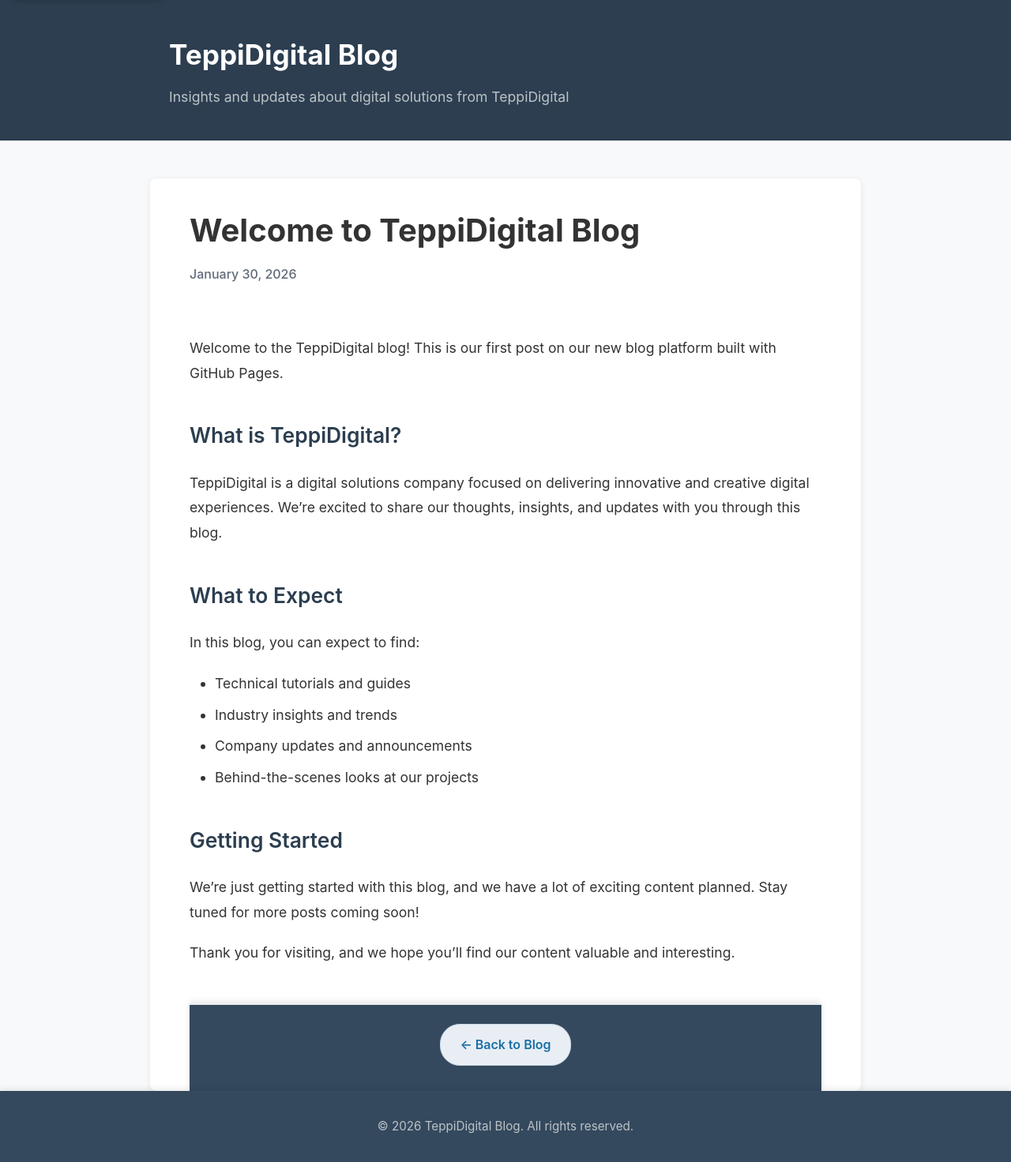
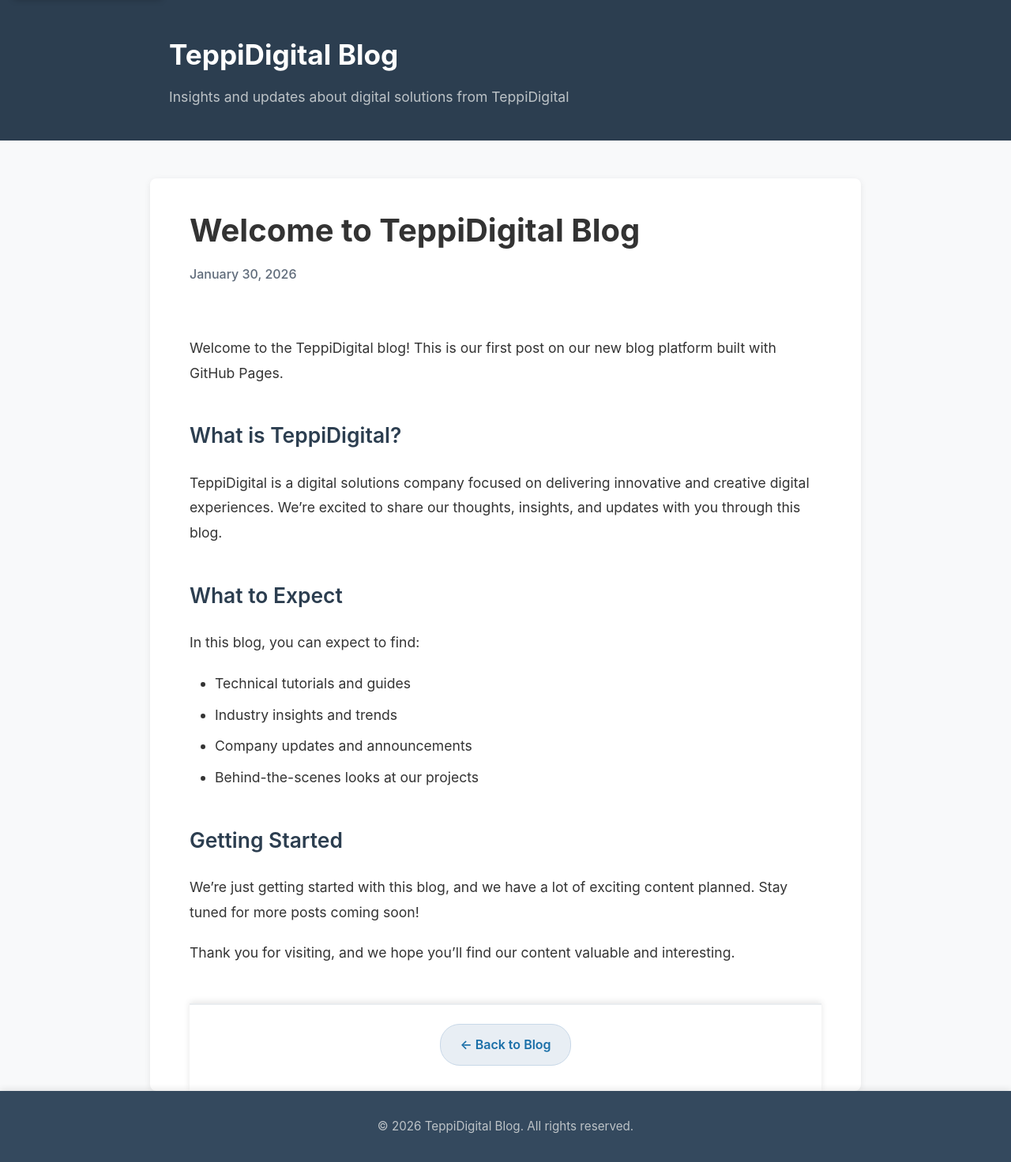
Before and after one commit to teppixdigital/teppixdigital.github.io, a Jekyll site: the page built from _posts/2026/01/30/2026-01-30-welcome-to-teppixdigital-blog.md, in a window 1280 px wide. Shown: the whole page at 79% size. Built offline with Jekyll 4.4.1, drawn with Linux system fonts in a browser that asks for light colours.

Commit message:
style(layout): update default layout styling
- Adjusted spacing and alignment in the default layout

- Updated CSS rules in `assets/css/style.css` to reflect new design

- Removed unused styles and cleaned up redundant rules

```diff
--- a/_layouts/default.html
+++ b/_layouts/default.html
@@ -51,7 +51,7 @@
 
     <main id="main-content" class="container" tabindex="-1">{{ content }}</main>
 
-    <footer role="contentinfo">
+    <footer role="contentinfo" class="footer-content">
       <div class="container">
         <p>&copy; 2026 {{ site.title }}. All rights reserved.</p>
       </div>
--- a/assets/css/style.css
+++ b/assets/css/style.css
@@ -452,12 +452,15 @@ main {
 
 /* Footer */
 footer {
-  background-color: #34495e;
-  color: white;
   text-align: center;
   padding: 2rem 0;
   margin-top: auto;
   box-shadow: 0 -2px 8px rgba(0, 0, 0, 0.1);
+}
+
+.footer-content {
+  background-color: #34495e;
+  color: white;
 }
 
 footer p {
```
